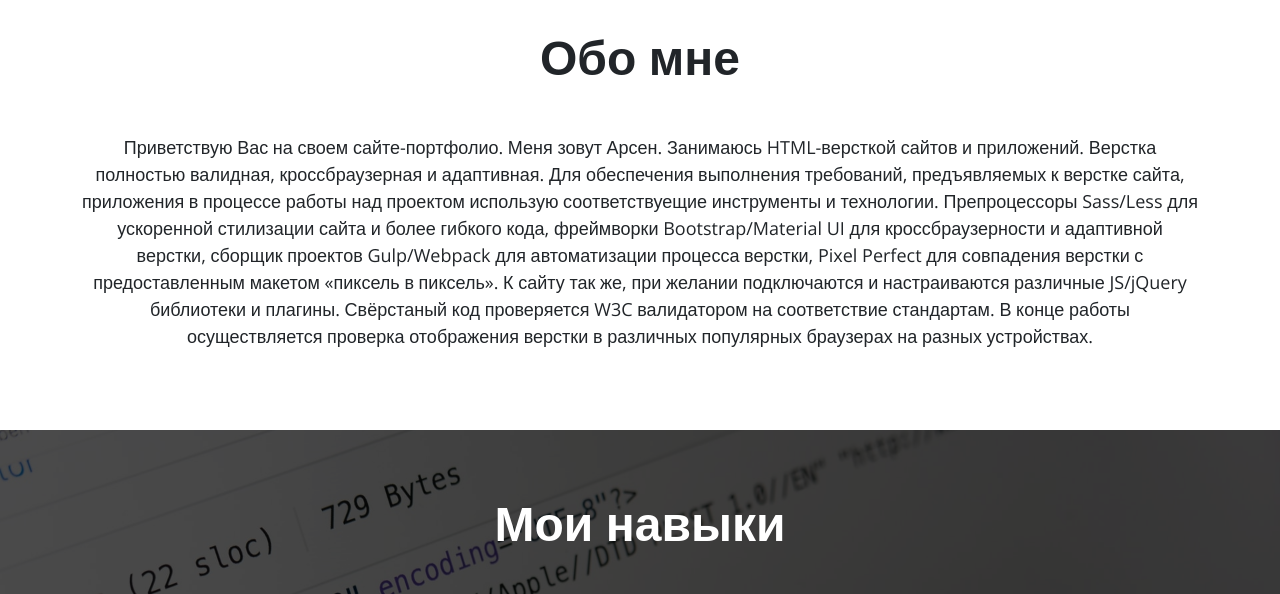
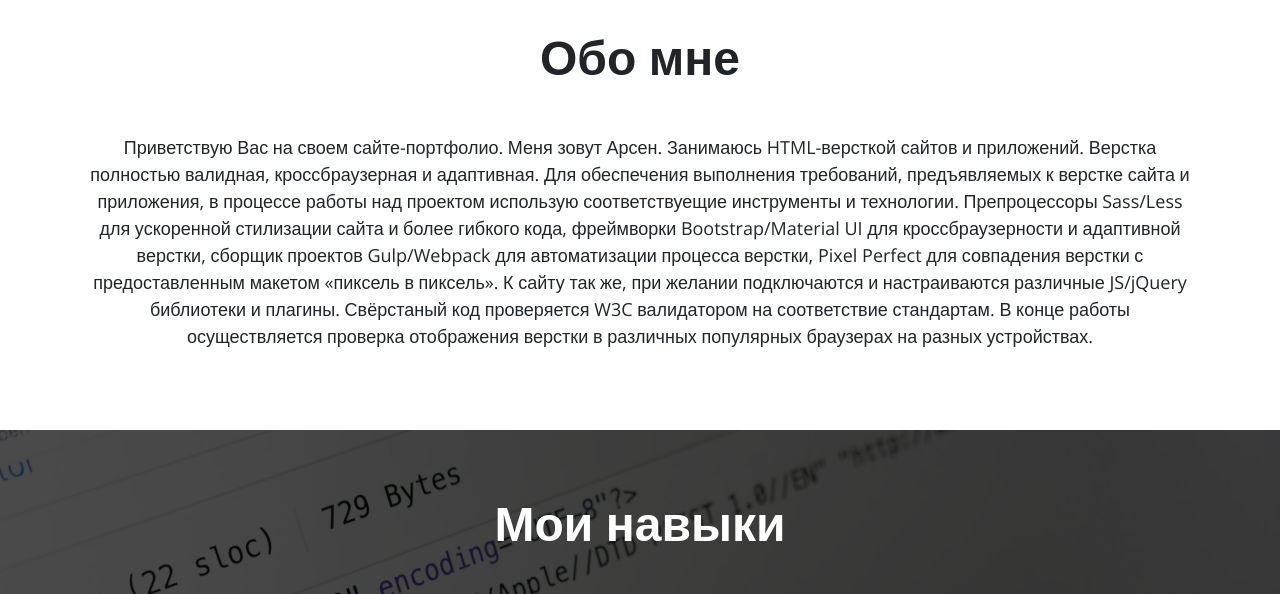
Before and after one commit to ars000/portfolio, a website: page static/index.html in a window 1280 px wide. Shown: the part 860-1454 px from the top of the page. Drawn offline with nearby package versions, Linux system fonts and the light colour scheme; files whose address does not match are found by name.

Commit message:
Edited text

```diff
--- a/static/index.html
+++ b/static/index.html
@@ -61,7 +61,7 @@
         <h2 class="wow fadeInUp">Обо мне</h2>
         <p class="text-center wow fadeInUp" data-wow-delay="0.3s">Приветствую Вас на своем сайте-портфолио. Меня зовут Арсен. Занимаюсь HTML-версткой сайтов и приложений.
           Верстка полностью валидная, кроссбраузерная и адаптивная. Для обеспечения выполнения требований,
-          предъявляемых к верстке сайта, приложения в процессе работы над проектом использую соответствуещие инструменты и технологии.
+          предъявляемых к верстке сайта и приложения, в процессе работы над проектом использую соответствуещие инструменты и технологии.
           Препроцессоры Sass/Less для ускоренной стилизации сайта и более гибкого кода, фреймворки Bootstrap/Material UI для
           кроссбраузерности и адаптивной верстки, сборщик проектов Gulp/Webpack для автоматизации процесса верстки,  Pixel Perfect для
           совпадения верстки с предоставленным макетом «пиксель в пиксель». К сайту так же, при желании подключаются и настраиваются различные
```
